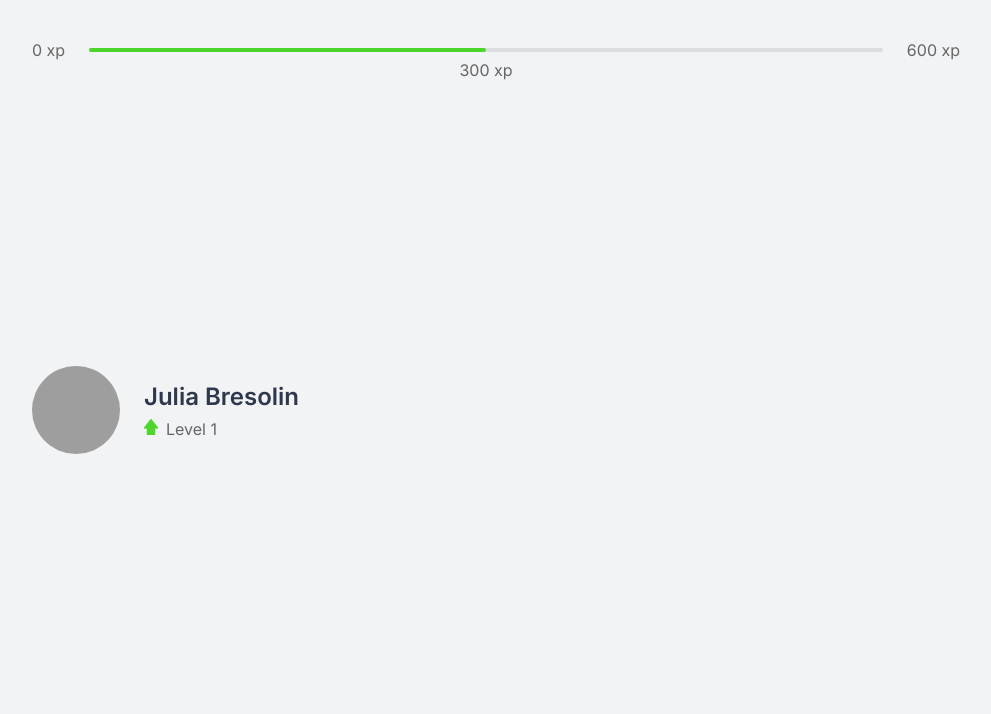
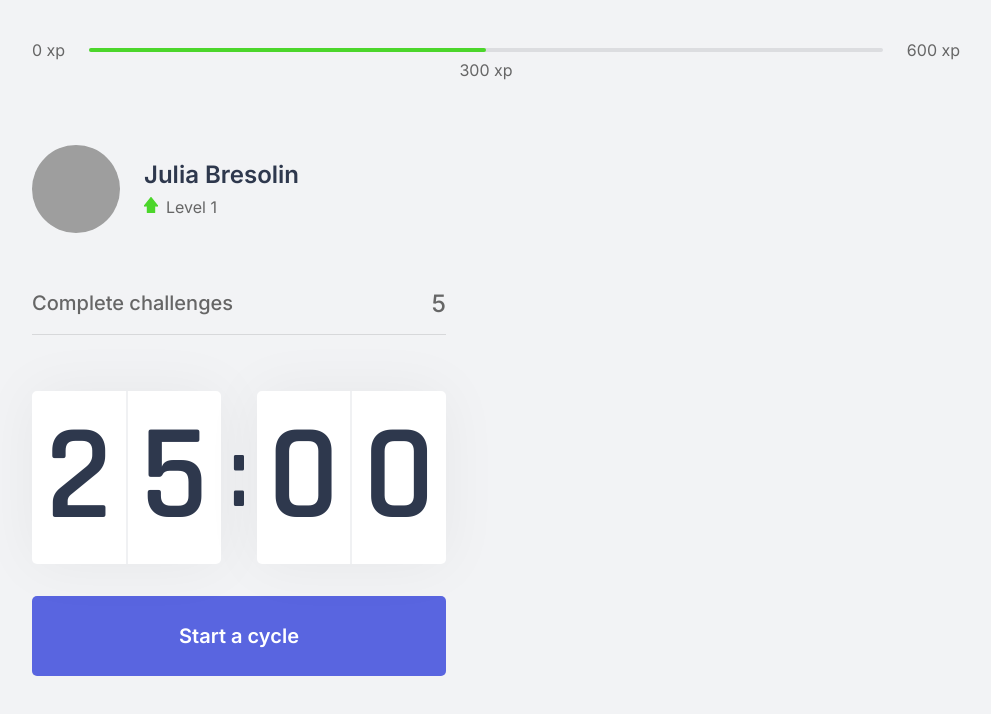
Before and after one commit to jbresolinn/moov, a Next.js app: page / in a window 1280 px wide. Shown: the top 714 px of the page, without its empty margins (144-1135 px from the left). Built offline with nearby package versions, Linux system fonts and the light colour scheme; grey boxes are pictures that could not be loaded.

Commit message:
layout: countdown component

```diff
--- /dev/null
+++ b/src/components/CompletedChallenges.tsx
@@ -0,0 +1,10 @@
+import styles from '../styles/components/CompletedChallenges.module.css'
+
+export function CompletedChallenges() {
+  return (
+    <div className={styles.container}>
+      <span>Complete challenges</span>
+      <span>5</span>
+    </div>
+  )
+}
--- /dev/null
+++ b/src/components/Countdown.tsx
@@ -0,0 +1,23 @@
+import styles from '../styles/components/Countdown.module.css'
+
+export function Countdown() {
+  return (
+    <div>
+      <div className={styles.container}>
+        <div>
+          <span>2</span>
+          <span>5</span>
+        </div>
+        <span>:</span>
+        <div>
+          <span>0</span>
+          <span>0</span>
+        </div>
+      </div>
+
+      <button type="button" className={styles.startCountdown}>
+        Start a cycle
+    </button>
+    </div>
+  )
+}
--- a/src/pages/_document.tsx
+++ b/src/pages/_document.tsx
@@ -5,6 +5,7 @@
     return (
       <Html>
         <Head>
+          <link rel="shortcut icon" href="favicon.png" type="image/png" />
           <link rel="preconnect" href="https://fonts.gstatic.com" />
           <link href="https://fonts.googleapis.com/css2?family=Inter:wght@400;500;600&family=Rajdhani:wght@600&display=swap" rel="stylesheet" />
         </Head>
--- a/src/pages/index.tsx
+++ b/src/pages/index.tsx
@@ -1,16 +1,25 @@
+import { CompletedChallenges } from "../components/CompletedChallenges";
+import { Countdown } from "../components/Countdown";
 import { ExperienceBar } from "../components/ExperienceBar";
 import { Profile } from "../components/Profile";
+import Head from 'next/head';
 
 import styles from '../styles/pages/Home.module.css'
 
 export default function Home() {
   return (
     <div className={styles.container}>
+      <Head>
+        <title>home | moov</title>
+      </Head>
+
       <ExperienceBar />
 
       <section>
         <div>
           <Profile />
+          <CompletedChallenges />
+          <Countdown />
         </div>
         <div>
 
--- /dev/null
+++ b/src/styles/components/CompletedChallenges.module.css
@@ -0,0 +1,19 @@
+.container {
+  display        : flex;
+  align-items    : center;
+  justify-content: space-between;
+
+  margin        : 3.5rem 0;
+  padding-bottom: 1rem;
+  border-bottom : 1px solid #d7d8da;
+
+  font-weight: 500;
+}
+
+.container span:first-child {
+  font-size: 1.25rem;
+}
+
+.container span:last-child {
+  font-size: 1.5rem;
+}
--- /dev/null
+++ b/src/styles/components/Countdown.module.css
@@ -0,0 +1,60 @@
+.container {
+  display    : flex;
+  align-items: center;
+  font-family: Rajdhani;
+  font-weight: 600;
+  color      : var(--title);
+}
+
+.container>div {
+  flex: 1;
+
+  display        : flex;
+  align-items    : center;
+  justify-content: space-evenly;
+
+  background   : var(--white);
+  box-shadow   : 0 0 60px rgba(0, 0, 0, 0.05);
+  border-radius: 5px;
+  font-size    : 8.5rem;
+  text-align   : center;
+}
+
+.container>div span {
+  flex: 1;
+}
+
+.container>span {
+  font-size: 6.25rem;
+  margin   : 0 0.5rem;
+}
+
+.container>div span:first-child {
+  border-right: 1px solid #f0f1f3;
+}
+
+.container>div span:last-child {
+  border-left: 1px solid #f0f1f3;
+}
+
+button.startCountdown {
+  width     : 100%;
+  height    : 5rem;
+  margin-top: 2rem;
+
+  display        : flex;
+  align-items    : center;
+  justify-content: center;
+
+  border       : 0;
+  border-radius: 5px;
+  background   : var(--blue);
+  color        : var(--white);
+  font-size    : 1.25rem;
+  font-weight  : 600;
+  transition   : background-color .2s;
+}
+
+button.startCountdown:hover {
+  background: var(--blue-dark);
+}
```
